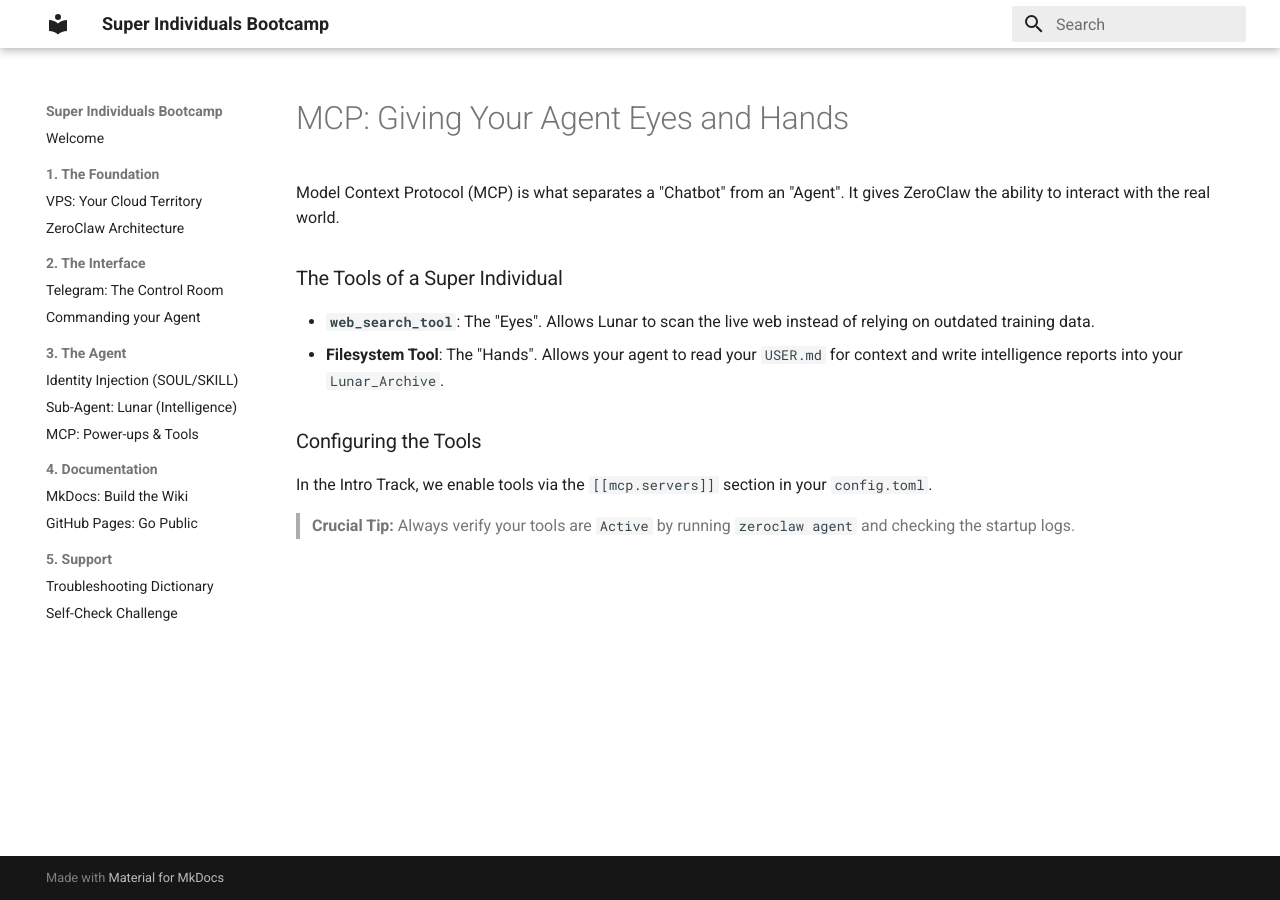
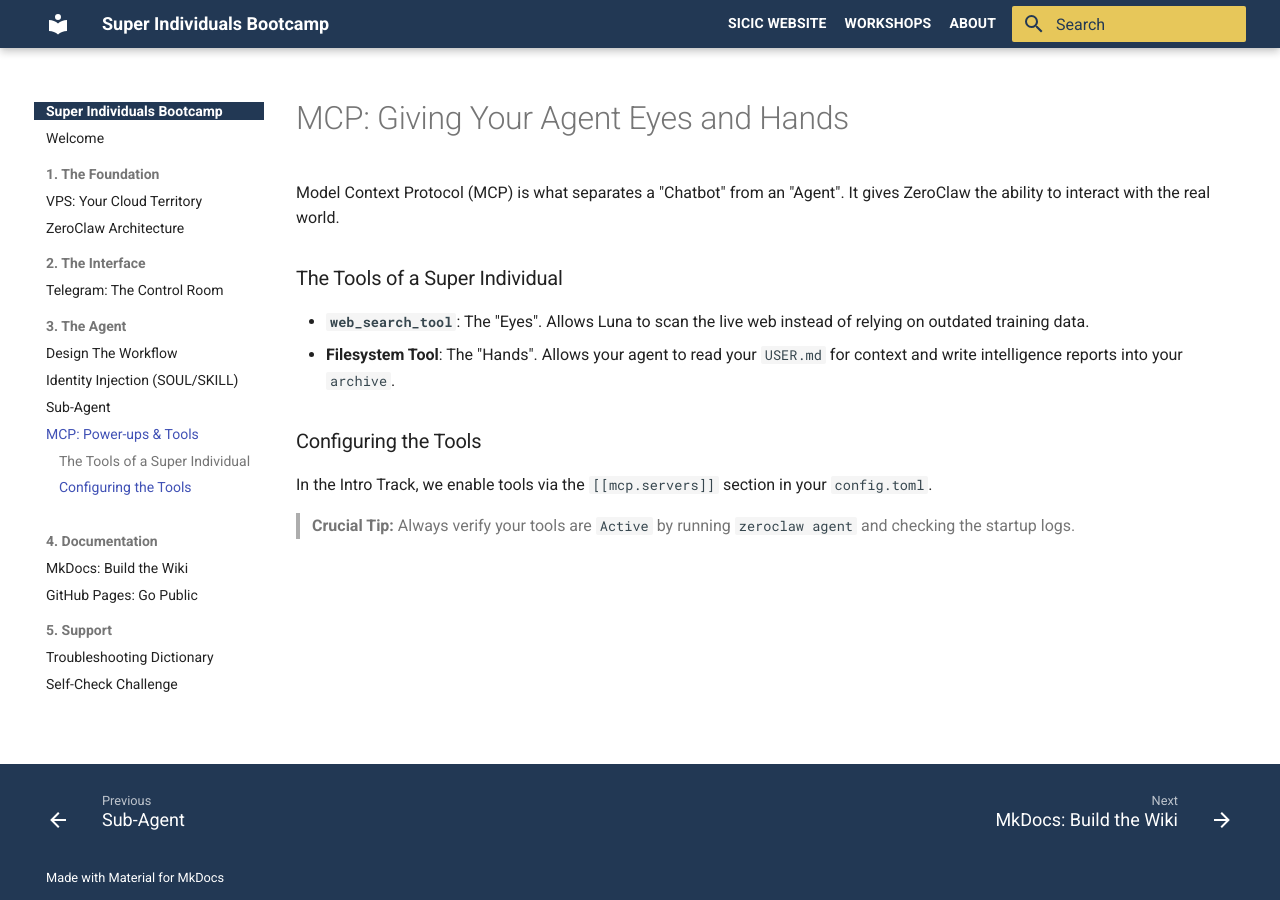
Before and after one commit to sicic-org/pre-bootcamp, an MkDocs documentation site: the page built from docs/agent/mcp-tools.md, in a window 1280 px wide. Built offline with MkDocs 1.6.1 and Material for MkDocs 9.7.7, drawn with Linux system fonts in a browser that asks for light colours.

Commit message:
Update header/footer style, fix 404

```diff
--- a/docs/agents/mcp-tools.md
+++ b/docs/agent/mcp-tools.md
@@ -3,8 +3,8 @@
 Model Context Protocol (MCP) is what separates a "Chatbot" from an "Agent". It gives ZeroClaw the ability to interact with the real world.
 
 ### The Tools of a Super Individual
-* **`web_search_tool`**: The "Eyes". Allows Lunar to scan the live web instead of relying on outdated training data.
-* **Filesystem Tool**: The "Hands". Allows your agent to read your `USER.md` for context and write intelligence reports into your `Lunar_Archive`.
+* **`web_search_tool`**: The "Eyes". Allows Luna to scan the live web instead of relying on outdated training data.
+* **Filesystem Tool**: The "Hands". Allows your agent to read your `USER.md` for context and write intelligence reports into your `archive`.
 
 ### Configuring the Tools
 In the Intro Track, we enable tools via the `[[mcp.servers]]` section in your `config.toml`.
--- /dev/null
+++ b/docs/stylesheets/extra.css
@@ -0,0 +1,76 @@
+:root {
+  --brand-chrome: #223854;
+  --brand-highlight: #2596be;
+  --brand-search: #e7c75a;
+}
+
+.md-header,
+.md-tabs,
+.md-footer,
+.md-footer-meta {
+  background-color: var(--brand-chrome) !important;
+}
+
+.md-header,
+.md-header__button,
+.md-header__title,
+.md-header__topic,
+.md-header__link,
+.md-tabs__link,
+.md-footer,
+.md-footer__link,
+.md-footer-meta,
+.md-footer-meta a,
+.md-copyright {
+  color: #fff !important;
+}
+
+html .md-nav--primary .md-nav__title[for="__drawer"] {
+  background-color: var(--brand-chrome) !important;
+  color: #fff !important;
+}
+
+.md-header__links {
+  align-items: center;
+  display: flex;
+  gap: 0.9rem;
+  margin-left: auto;
+  padding: 0 0.8rem;
+}
+
+.md-header__link {
+  border-bottom: 2px solid transparent;
+  font-size: 0.7rem;
+  font-weight: 700;
+  letter-spacing: 0.01em;
+  text-transform: uppercase;
+}
+
+.md-header__link:hover,
+.md-header__link:focus-visible {
+  border-bottom-color: var(--brand-highlight);
+  color: #fff !important;
+}
+
+.md-search__form {
+  background-color: var(--brand-search) !important;
+}
+
+.md-search__form:hover,
+.md-search__form:focus-within {
+  background-color: var(--brand-search) !important;
+  box-shadow: inset 0 0 0 2px var(--brand-highlight);
+}
+
+.md-search__input,
+.md-search__input::placeholder,
+.md-search__icon,
+.md-search__icon svg {
+  color: var(--brand-chrome) !important;
+}
+
+@media screen and (max-width: 76.234375em) {
+  .md-header__links {
+    display: none;
+  }
+}
--- a/mkdocs.yml
+++ b/mkdocs.yml
@@ -2,6 +2,7 @@ site_name: Super Individuals Bootcamp
 site_description: The definitive guide to building your ZeroClaw Agent.
 theme:
   name: material
+  custom_dir: overrides
   palette:
     scheme: default
     primary: white
@@ -17,14 +18,14 @@ theme:
 nav:
   - Welcome: index.md
   - 1. The Foundation:
-      - "VPS: Your Cloud Territory": infrastructure/vps-linode.md
+      - "VPS: Your Cloud Territory": infrastructure/vps.md
       - "ZeroClaw Architecture": infrastructure/zeroclaw-core.md
   - 2. The Interface:
       - "Telegram: The Control Room": interface/telegram-bot.md
-      - "Commanding your Agent": interface/commands.md
   - 3. The Agent:
-      - "Identity Injection (SOUL/SKILL)": agent/identity.md
-      - "Sub-Agent: Lunar (Intelligence)": agent/lunar-case.md
+      - "Design The Workflow": agent/workflow-design.md
+      - "Identity Injection (SOUL/SKILL)": agent/identity-injection.md
+      - "Sub-Agent": agent/example-agent.md
       - "MCP: Power-ups & Tools": agent/mcp-tools.md
   - 4. Documentation:
       - "MkDocs: Build the Wiki": docs-site/mkdocs-setup.md
@@ -41,3 +42,15 @@ markdown_extensions:
         - name: mermaid
           class: mermaid
           format: !!python/name:pymdownx.superfences.fence_code_format
+
+extra_css:
+  - stylesheets/extra.css
+
+extra:
+  header_links:
+    - label: SICIC Website
+      url: https://community.sicic.org
+    - label: Workshops
+      url: https://community.sicic.org/workshops/
+    - label: About
+      url: https://community.sicic.org/about/
--- /dev/null
+++ b/overrides/partials/header.html
@@ -0,0 +1,78 @@
+{#-
+  Header override to inject external site links into the top bar.
+-#}
+{% set class = "md-header" %}
+{% if "navigation.tabs.sticky" in features %}
+  {% set class = class ~ " md-header--shadow md-header--lifted" %}
+{% elif "navigation.tabs" not in features %}
+  {% set class = class ~ " md-header--shadow" %}
+{% endif %}
+<header class="{{ class }}" data-md-component="header">
+  <nav class="md-header__inner md-grid" aria-label="{{ lang.t('header') }}">
+    <a href="{{ config.extra.homepage | d(nav.homepage.url, true) | url }}" title="{{ config.site_name | e }}" class="md-header__button md-logo" aria-label="{{ config.site_name }}" data-md-component="logo">
+      {% include "partials/logo.html" %}
+    </a>
+    <label class="md-header__button md-icon" for="__drawer">
+      {% set icon = config.theme.icon.menu or "material/menu" %}
+      {% include ".icons/" ~ icon ~ ".svg" %}
+    </label>
+    <div class="md-header__title" data-md-component="header-title">
+      <div class="md-header__ellipsis">
+        <div class="md-header__topic">
+          <span class="md-ellipsis">
+            {{ config.site_name }}
+          </span>
+        </div>
+        <div class="md-header__topic" data-md-component="header-topic">
+          <span class="md-ellipsis">
+            {% if page.meta and page.meta.title %}
+              {{ page.meta.title }}
+            {% else %}
+              {{ page.title }}
+            {% endif %}
+          </span>
+        </div>
+      </div>
+    </div>
+    {% if config.extra.header_links %}
+      <div class="md-header__links" aria-label="External links">
+        {% for item in config.extra.header_links %}
+          <a href="{{ item.url }}" class="md-header__link">
+            {{ item.label }}
+          </a>
+        {% endfor %}
+      </div>
+    {% endif %}
+    {% if config.theme.palette %}
+      {% if not config.theme.palette is mapping %}
+        {% include "partials/palette.html" %}
+      {% endif %}
+    {% endif %}
+    {% if not config.theme.palette is mapping %}
+      {% include "partials/javascripts/palette.html" %}
+    {% endif %}
+    {% if config.extra.alternate %}
+      {% include "partials/alternate.html" %}
+    {% endif %}
+    {% if "material/search" in config.plugins %}
+      {% set search = config.plugins["material/search"] | attr("config") %}
+      {% if search.enabled %}
+        <label class="md-header__button md-icon" for="__search">
+          {% set icon = config.theme.icon.search or "material/magnify" %}
+          {% include ".icons/" ~ icon ~ ".svg" %}
+        </label>
+        {% include "partials/search.html" %}
+      {% endif %}
+    {% endif %}
+    {% if config.repo_url %}
+      <div class="md-header__source">
+        {% include "partials/source.html" %}
+      </div>
+    {% endif %}
+  </nav>
+  {% if "navigation.tabs.sticky" in features %}
+    {% if "navigation.tabs" in features %}
+      {% include "partials/tabs.html" %}
+    {% endif %}
+  {% endif %}
+</header>
```
Also changed, not shown: docs/agent/identity-injection.md (renamed from docs/agents/identity-injection.md, +2 -2 lines), docs/index.md (+1 -1 lines), docs/support/errors.md (+1 -1 lines), docs/support/self-check.md (+2 -2 lines), docs/agent/example-agent.md (renamed from docs/agents/example-agent.md), docs/agent/workflow-design.md (renamed from docs/playbook/workflow-design.md), 1 other file.
